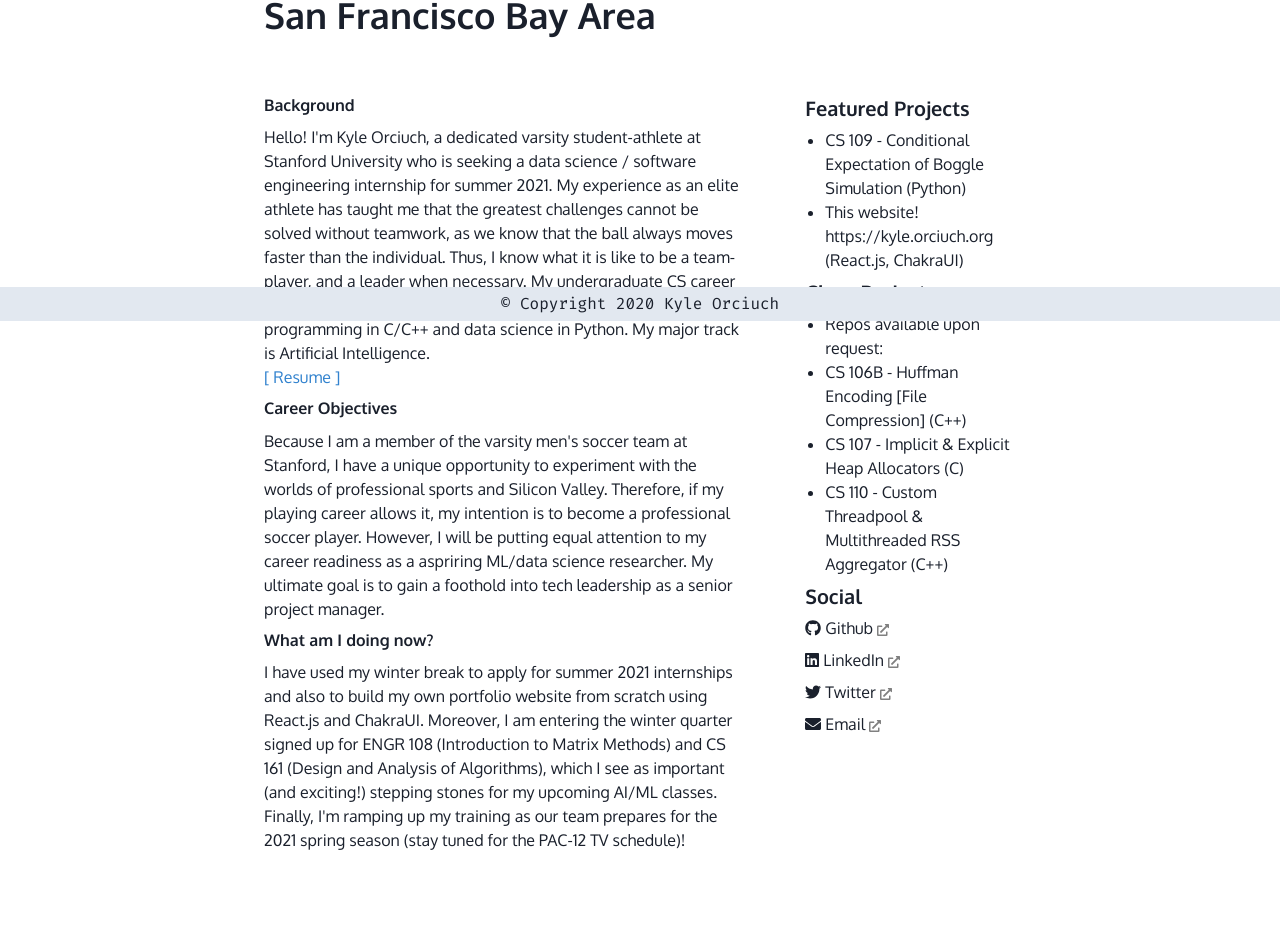
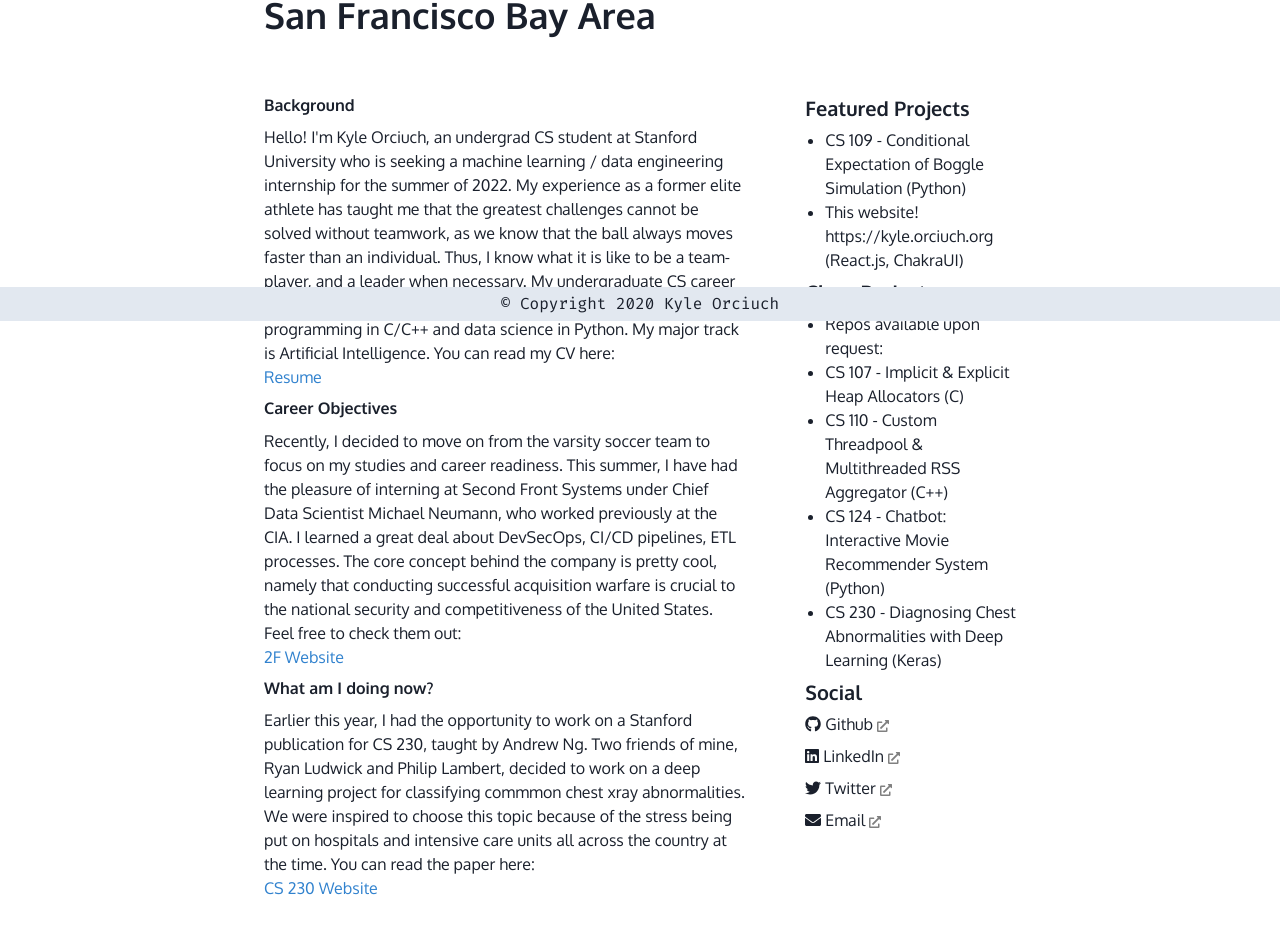
Before and after one commit to korciuch/portfolio-website, a React (Create React App) app: page / in a window 1280 px wide. Shown: the part 479-1412 px from the top of the page. Built offline with nearby package versions, Linux system fonts and the light colour scheme.

Commit message:
Update HelloWorld.js

```diff
--- a/src/Components/HelloWorld.js
+++ b/src/Components/HelloWorld.js
@@ -117,21 +117,21 @@ const HelloWorld = () => {
                     <Text
                         paddingBottom="10px"
                     >
-                        Hello! I'm Kyle Orciuch, a dedicated varsity student-athlete at
-                        Stanford University who is seeking a data science / software engineering internship
-                        for summer 2021. My experience as an elite athlete has taught me that
+                        Hello! I'm Kyle Orciuch, an undergrad CS student at
+                        Stanford University who is seeking a machine learning / data engineering internship
+                        for the summer of 2022. My experience as a former elite athlete has taught me that
                         the greatest challenges cannot be solved without teamwork, as we know that the ball
-                        always moves faster than the individual. Thus, I know what it is like to be a
+                        always moves faster than an individual. Thus, I know what it is like to be a
                         team-player, and a leader when necessary. My undergraduate CS career at Stanford
                         so far has given me a strong command of systems programming in C/C++ and data
-                        science in Python. My major track is Artificial Intelligence.
+                        science in Python. My major track is Artificial Intelligence. You can read my CV here:
                         <a
                             href="./Articles/orciuch_resume_09-18-21.pdf"
                             >
                             <Text
                                 color="blue.500"
                             >
-                                [ Resume ]
+                                Resume
                             </Text>
                         </a>
                     </Text>
@@ -144,13 +144,22 @@ const HelloWorld = () => {
                     <Text
                         paddingBottom="10px"
                     >
-                        Because I am a member of the varsity men's soccer team at Stanford, I have
-                        a unique opportunity to experiment with the worlds of professional sports
-                        and Silicon Valley. Therefore, if my playing career allows it, my intention
-                        is to become a professional soccer player. However, I will be putting equal
-                        attention to my career readiness as a aspriring ML/data science researcher. My
-                        ultimate goal is to gain a foothold into tech leadership as a senior project
-                        manager.
+                        Recently, I decided to move on from the varsity soccer team to focus on my studies and
+                        career readiness. This summer, I have had the pleasure of interning at Second Front
+                        Systems under Chief Data Scientist Michael Neumann, who worked previously at the CIA.
+                        I learned a great deal about DevSecOps, CI/CD pipelines, ETL processes. The core concept
+                        behind the company is pretty cool, namely that conducting successful acquisition warfare
+                        is crucial to the national security and competitiveness of the United States.
+                        Feel free to check them out:
+                        <a
+                            href="https://secondfront.com"
+                            >
+                            <Text
+                                color="blue.500"
+                            >
+                                2F Website
+                            </Text>
+                        </a>
                     </Text>
                     <Heading
                         size="sm"
@@ -161,13 +170,20 @@ const HelloWorld = () => {
                     <Text
                         paddingBottom="10px"
                     >
-                        I have used my winter break to apply for summer 2021 internships and also
-                        to build my own portfolio website from scratch using React.js and ChakraUI.
-                        Moreover, I am entering the winter quarter signed up for ENGR 108 (Introduction
-                        to Matrix Methods) and CS 161 (Design and Analysis of Algorithms), which I see
-                        as important (and exciting!) stepping stones for my upcoming AI/ML classes. Finally,
-                        I'm ramping up my training as our team prepares for the 2021 spring season (stay
-                        tuned for the PAC-12 TV schedule)!
+                        Earlier this year, I had the opportunity to work on a Stanford publication for CS 230,
+                        taught by Andrew Ng. Two friends of mine, Ryan Ludwick and Philip Lambert, decided to
+                        work on a deep learning project for classifying commmon chest xray abnormalities. We were
+                        inspired to choose this topic because of the stress being put on hospitals and intensive
+                        care units all across the country at the time. You can read the paper here:
+                        <a
+                            href="http://cs230.stanford.edu/projects_winter_2021/reports/70763780.pdf"
+                            >
+                            <Text
+                                color="blue.500"
+                            >
+                                CS 230 Website
+                            </Text>
+                        </a>
                     </Text>
                 </GridItem>
                 <GridItem
@@ -200,13 +216,16 @@ const HelloWorld = () => {
                                 Repos available upon request:
                             </ListItem>
                             <ListItem>
-                                CS 106B - Huffman Encoding [File Compression] (C++)
-                            </ListItem>
-                            <ListItem>
                                 CS 107 - Implicit & Explicit Heap Allocators (C)
                             </ListItem>
                             <ListItem>
                                 CS 110 - Custom Threadpool & Multithreaded RSS Aggregator (C++)
+                            </ListItem>
+                            <ListItem>
+                                CS 124 - Chatbot: Interactive Movie Recommender System (Python)
+                            </ListItem>
+                            <ListItem>
+                                CS 230 - Diagnosing Chest Abnormalities with Deep Learning (Keras)
                             </ListItem>
                         </UnorderedList>
                         <Heading size="md">
```
